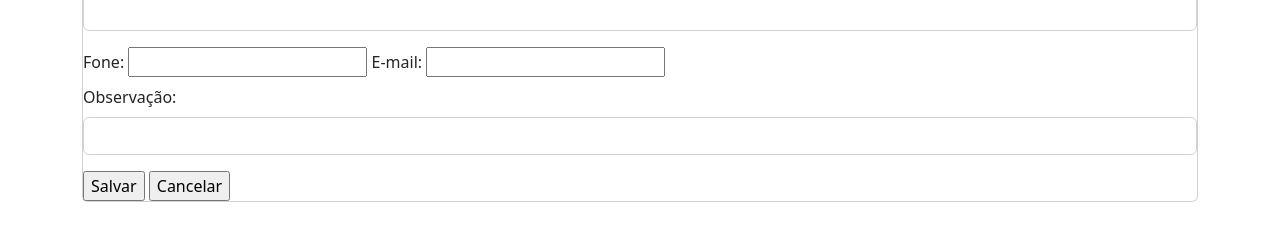
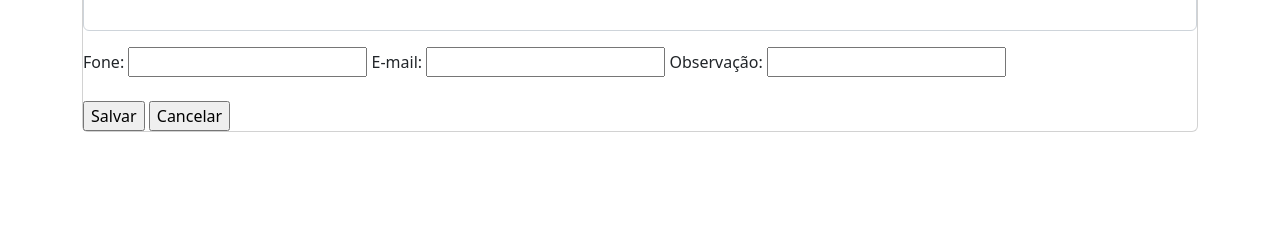
Before and after one commit to LeticiaSBorges/contatos_supabase, a plain HTML site: page index.html in a window 1280 px wide. Both pictures are taken after a click on the button "Novo". Shown: the part 271-512 px from the top of the page. Drawn offline with nearby package versions, Linux system fonts and the light colour scheme; no server answers.

Commit message:
Update index.html form-label

```diff
--- a/index.html
+++ b/index.html
@@ -40,9 +40,8 @@
                         <label for="input-email" class="form-label">E-mail: </label>
                         <input type="email" name="email" id="input-email" class="form-label">
 
-                        <br>
                         <label for="input-obs" class="form-label">Observação: </label>
-                        <input type="text" name="obs" id="input-obs" class="form-control">
+                        <input type="text" name="obs" id="input-obs" class="form-label">
                     </div>
                     <input type="button" id="btn-salvar" value="Salvar">
                     <input type="button" id="btn-cancelar" value="Cancelar">
```
